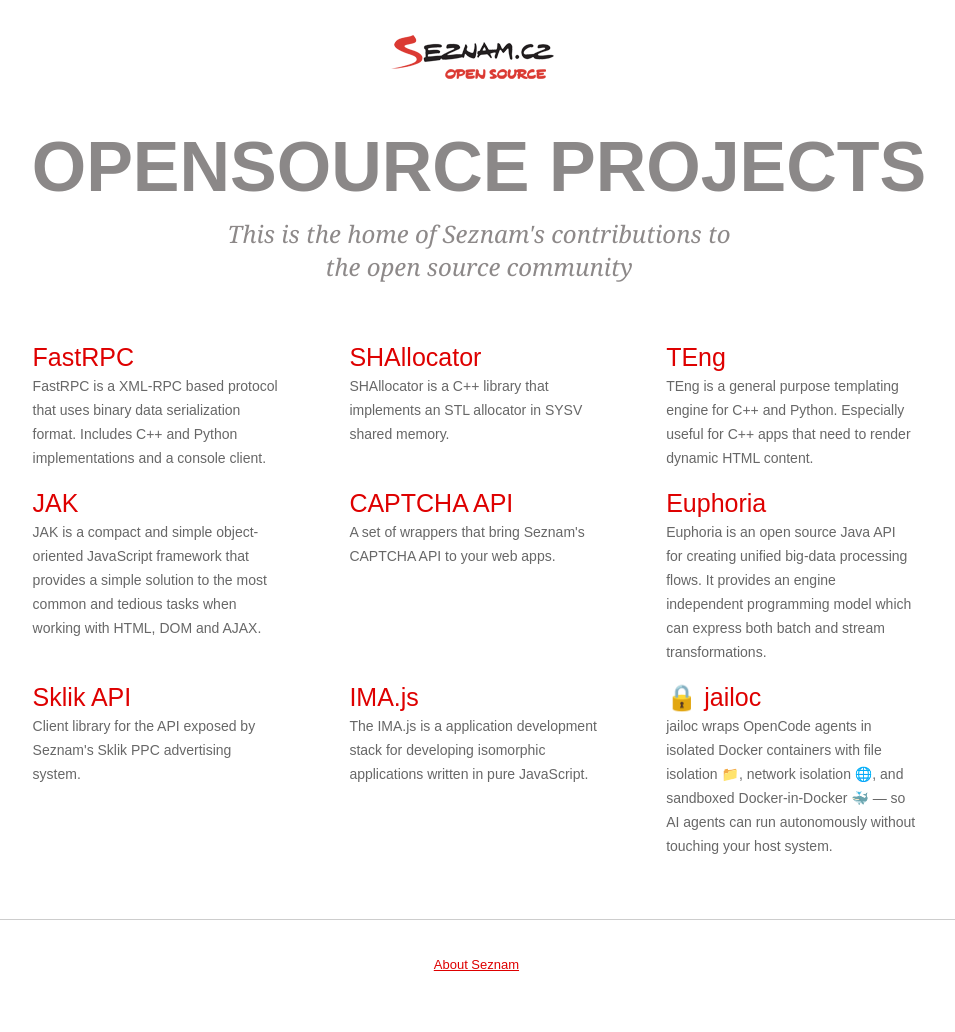
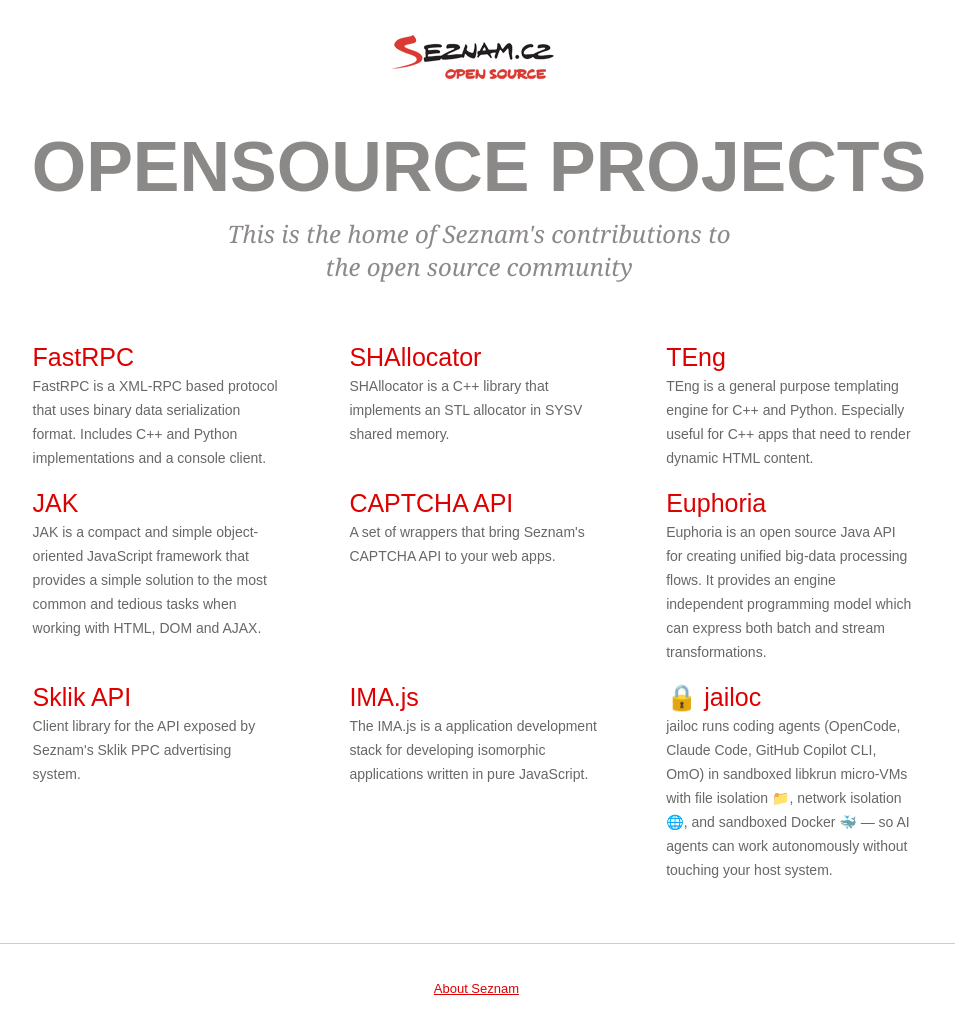
Before and after one commit to seznam/seznam.github.io, a Jekyll site: the page built from index.html, in a window 1280 px wide. Shown: the whole page, without its empty margins (161-1116 px from the left). Built offline with Jekyll 4.4.1, drawn with Linux system fonts in a browser that asks for light colours; before the commit the page ends 1008 px from its top, so only the background shows below that.

Commit message:
config: update jailoc description to micro-VMs and multiple agents

```diff
--- a/_config.yml
+++ b/_config.yml
@@ -266,9 +266,9 @@
     title: 🔒 jailoc
     url: https://github.com/seznam/jailoc
     description: >
-        jailoc wraps OpenCode agents in isolated Docker containers with file isolation 📁, network isolation 🌐, and sandboxed Docker-in-Docker 🐳 — so AI agents can run autonomously without touching your host system.
+        jailoc runs coding agents (OpenCode, Claude Code, GitHub Copilot CLI, OmO) in sandboxed libkrun micro-VMs with file isolation 📁, network isolation 🌐, and sandboxed Docker 🐳 — so AI agents can work autonomously without touching your host system.
     keywords: >
-        opensource,jailoc,docker,sandbox,security,ai-agents,golang
+        opensource,jailoc,microvm,libkrun,sandbox,security,ai-agents,golang
     menu:
       - link:
         title: "📖 Docs"
```
